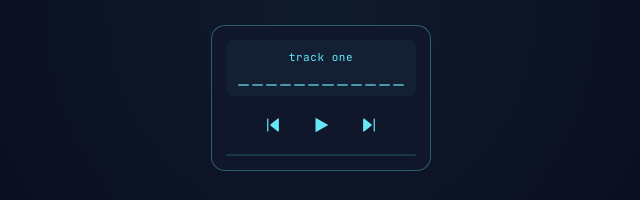
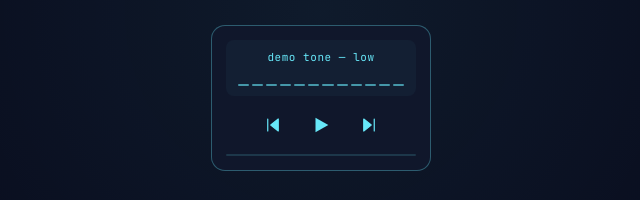
Before and after one commit to dplaschg/dp-homepage-v2, a plain HTML site: page index.html in a window 1280 px wide. Shown: the part 388-588 px from the top of the page, 319-959 px from the left. Drawn offline with Linux system fonts and the light colour scheme.

Commit message:
feat: add 3 original sine-wave demo tones and wire titles

```diff
--- a/index.html
+++ b/index.html
@@ -326,10 +326,11 @@
   </main>
   <script>
     // TODO: replace with your own tracks. You are responsible for the rights.
+    // The bundled .wav files are short, original sine-wave demo tones — placeholders only.
     const tracks = [
-      { title: "track one", src: "audio/track-01.mp3" },
-      { title: "track two", src: "audio/track-02.mp3" },
-      { title: "track three", src: "audio/track-03.mp3" },
+      { title: "demo tone — low",  src: "audio/track-01.wav" },
+      { title: "demo tone — mid",  src: "audio/track-02.wav" },
+      { title: "demo tone — high", src: "audio/track-03.wav" },
     ];
 
     const player = document.querySelector(".player");
```
Also changed, not shown: 3 other files.
